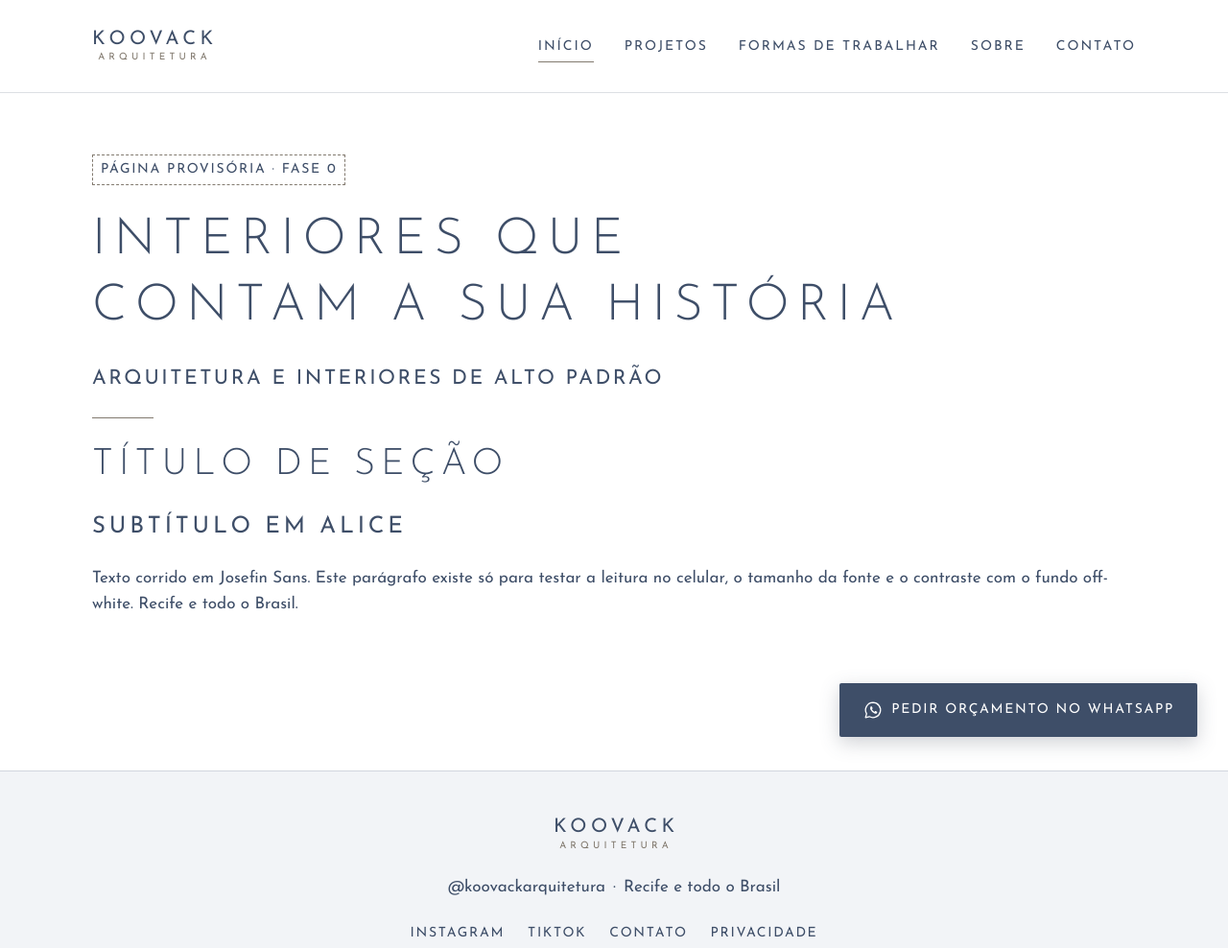
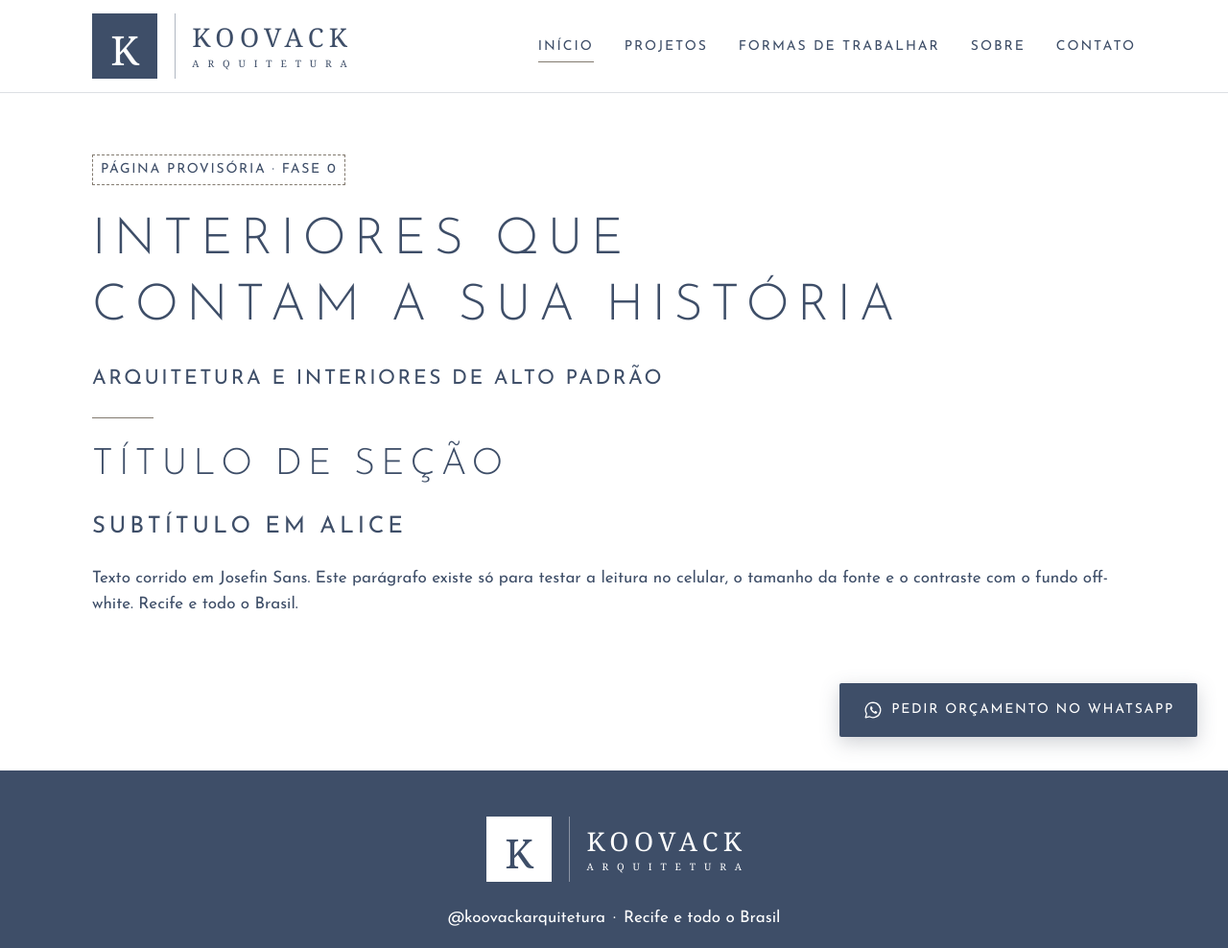
Before and after one commit to diegobrsantosdev/koovack-site, an Astro site: page / in a window 1280 px wide. Shown: the top 988 px of the page at 96% size. Built offline with nearby package versions, Linux system fonts and the light colour scheme; Astro itself is replaced by a stand-in of ours; a web font is replaced by a local one.

Commit message:
style: add K monogram logo with divider, larger on desktop, and matching blue footer

```diff
--- a/src/components/layout/Footer.astro
+++ b/src/components/layout/Footer.astro
@@ -7,7 +7,7 @@ const ano = new Date().getFullYear();
 
 <footer class="footer">
   <div class="container footer__conteudo">
-    <Logo />
+    <Logo variante="clara" grande />
 
     <p class="footer__linha">
       <a href={site.redes.instagram.url} target="_blank" rel="noopener">{site.redes.instagram.usuario}</a>
@@ -34,8 +34,8 @@ const ano = new Date().getFullYear();
     padding-block: var(--esp-6);
     /* espaço extra para o botão fixo do WhatsApp não cobrir o rodapé */
     padding-bottom: calc(var(--esp-6) + var(--altura-whatsapp-fixo) + var(--esp-3));
-    border-top: 1px solid var(--cor-filete);
-    background: var(--cor-fundo-alt);
+    background: var(--cor-principal);
+    color: var(--cor-branco);
   }
 
   .footer__conteudo {
@@ -46,11 +46,24 @@ const ano = new Date().getFullYear();
     text-align: center;
   }
 
+  /* Celular: uma informação embaixo da outra, sem o "·". Telas maiores: lado a lado. */
   .footer__linha {
     display: flex;
-    flex-wrap: wrap;
-    justify-content: center;
-    gap: var(--esp-2);
+    flex-direction: column;
+    align-items: center;
+    gap: var(--esp-1);
+  }
+  .footer__linha [aria-hidden] {
+    display: none;
+  }
+  @media (min-width: 30rem) {
+    .footer__linha {
+      flex-direction: row;
+      gap: var(--esp-2);
+    }
+    .footer__linha [aria-hidden] {
+      display: inline;
+    }
   }
 
   .footer__links {
@@ -74,5 +87,10 @@ const ano = new Date().getFullYear();
 
   .footer__copy {
     font-size: var(--texto-pequeno);
+    opacity: 0.75;
+  }
+
+  .footer :focus-visible {
+    outline-color: var(--cor-branco);
   }
 </style>
--- a/src/components/layout/Logo.astro
+++ b/src/components/layout/Logo.astro
@@ -1,35 +1,112 @@
 ---
-// PROVISÓRIO: logo só em texto até chegar o arquivo SVG da direção 2 (empilhada).
-// Quando o SVG chegar em src/assets/marca/, este componente passa a renderizar a imagem.
+// PROVISÓRIO: logo montado em HTML/CSS até chegar o arquivo SVG final.
+// Desenho escolhido pelo Diego (versão "F · Símbolo + nome"):
+//
+//   ┌───┐ │ KOOVACK
+//   │ K │ │
+//   └───┘ │ A R Q U I T E T U R A   (espalhado na largura de "KOOVACK")
+//
+// variante "escura": quadrado azul com K branco, textos azuis (fundo claro, ex.: header)
+// variante "clara":  quadrado branco com K azul, textos brancos (fundo escuro, ex.: rodapé)
+// grande: versão maior, usada no rodapé
 import { site } from '../../config/site';
+
+interface Props {
+  variante?: 'escura' | 'clara';
+  grande?: boolean;
+}
+
+const { variante = 'escura', grande = false } = Astro.props;
+const letrasSub = [...'Arquitetura'];
 ---
 
-<a href="/" class="logo" aria-label={`${site.nome}, página inicial`}>
-  <span class="logo__nome">Koovack</span>
-  <span class="logo__sub">Arquitetura</span>
+<a
+  href="/"
+  class:list={['logo', `logo--${variante}`, { 'logo--grande': grande }]}
+  aria-label={`${site.nome}, página inicial`}
+>
+  <span class="logo__k" aria-hidden="true">K</span>
+  <span class="logo__divisoria" aria-hidden="true"></span>
+  <span class="logo__textos" aria-hidden="true">
+    <span class="logo__nome">Koovack</span>
+    <span class="logo__sub">{letrasSub.map((l) => <span>{l}</span>)}</span>
+  </span>
 </a>
 
 <style>
   .logo {
+    --s: 2.75rem; /* lado do quadrado do K; todo o resto é proporcional a ele */
     display: inline-flex;
-    flex-direction: column;
     align-items: center;
+    gap: calc(var(--s) * 0.26);
     text-decoration: none;
-    font-family: var(--fonte-titulo);
+    font-family: var(--fonte-marca);
     text-transform: uppercase;
     line-height: 1;
+  }
+
+  .logo__k {
+    width: var(--s);
+    height: var(--s);
+    line-height: var(--s);
+    text-align: center;
+    font-size: calc(var(--s) * 0.62);
+    padding-top: calc(var(--s) * 0.06); /* centraliza opticamente a letra no quadrado */
+  }
+
+  .logo__divisoria {
+    width: 1px;
+    align-self: stretch;
+    background: currentColor;
+    opacity: 0.4;
+  }
+
+  .logo__textos {
+    display: flex;
+    flex-direction: column;
+    gap: calc(var(--s) * 0.12);
+  }
+
+  .logo__nome {
+    font-size: calc(var(--s) * 0.4);
+    letter-spacing: 0.2em;
+    margin-right: -0.2em; /* o espaço depois da última letra não conta na largura */
+  }
+
+  /* "ARQUITETURA" espalhado na largura exata de "KOOVACK" */
+  .logo__sub {
+    display: flex;
+    justify-content: space-between;
+    font-size: calc(var(--s) * 0.15);
+  }
+
+  .logo--escura {
     color: var(--cor-principal);
   }
-  .logo__nome {
-    font-size: 1.25rem;
-    letter-spacing: 0.22em;
-    margin-right: -0.22em; /* compensa o espaçamento da última letra para centralizar */
+  .logo--escura .logo__k {
+    background: var(--cor-principal);
+    color: var(--cor-branco);
   }
-  .logo__sub {
-    margin-top: 0.3rem;
-    font-size: 0.625rem;
-    letter-spacing: 0.42em;
-    margin-right: -0.42em;
-    color: var(--cor-detalhe);
+
+  .logo--clara {
+    color: var(--cor-branco);
+  }
+  .logo--clara .logo__k {
+    background: var(--cor-branco);
+    color: var(--cor-principal);
+  }
+
+  .logo--grande {
+    --s: 3.75rem;
+  }
+
+  /* Desktop: logo 30% maior, para o "ARQUITETURA" ficar legível em monitores comuns (1x) */
+  @media (min-width: 48rem) {
+    .logo {
+      --s: 4.25rem;
+    }
+    .logo--grande {
+      --s: 4.25rem;
+    }
   }
 </style>
```
